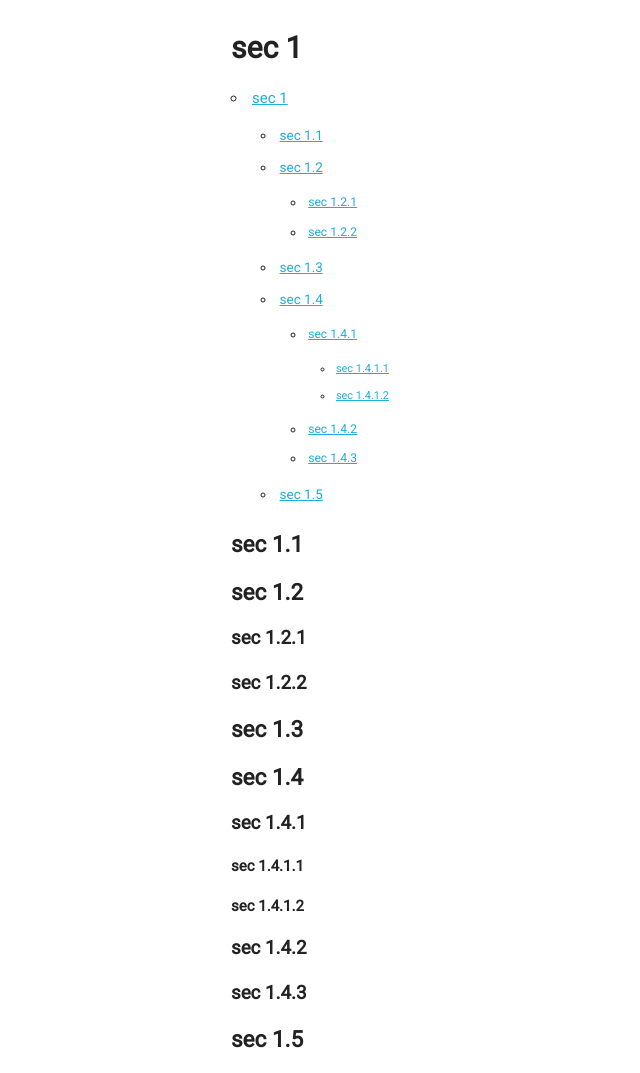
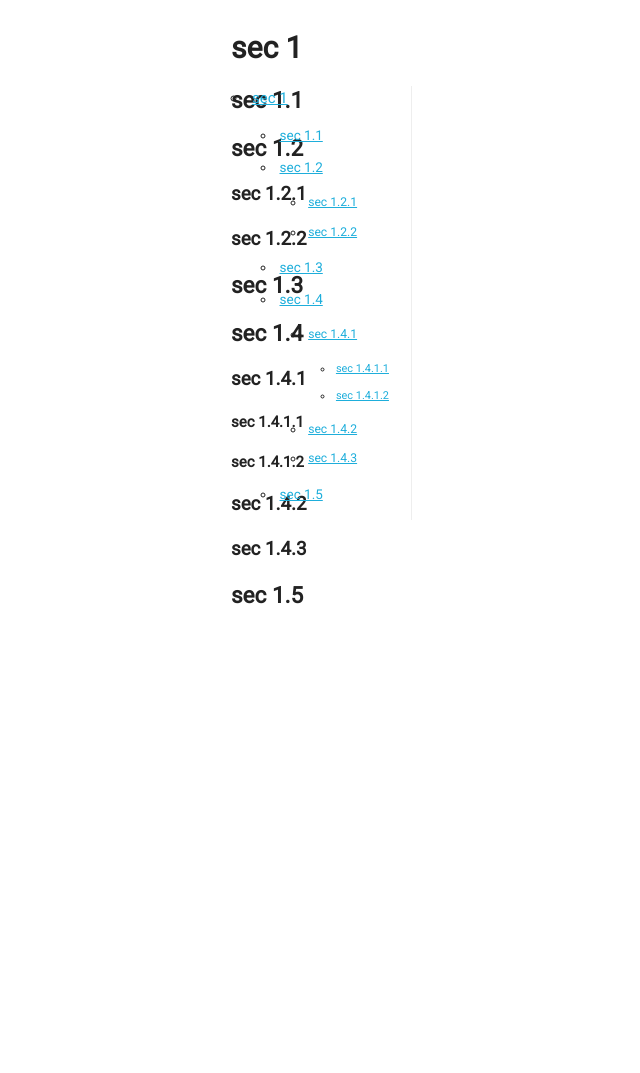
Before and after one commit to scizzorz/toctest, a Jekyll site: the page built from docs/index.md, in a window 1280 px wide and 1073 px high. Shown: the whole window, without its empty margins (49-689 px from the left). Built offline with Jekyll 4.4.1, drawn with Linux system fonts in a browser that asks for light colours; our own code applies the rules of GitHub Pages for plain Markdown files.

Commit message:
Make TOC fixed in place

```diff
--- a/docs/css/main.css
+++ b/docs/css/main.css
@@ -19,3 +19,22 @@ h1 { font-size: 2.0em; }
 h2 { font-size: 1.5em; }
 h3 { font-size: 1.25em; }
 h4, h5, h6 { font-size: 1.0em; }
+
+#markdown-toc {
+  position: relative;
+  border-right: 1px solid #EEE;
+}
+
+@media (min-width: 550px) {
+  #markdown-toc {
+    position: fixed;
+    width: 180px;
+  }
+}
+
+@media (max-width: 1080px) {
+  .container {
+    margin-left: 180px;
+    margin-right: 180px;
+  }
+}
```
